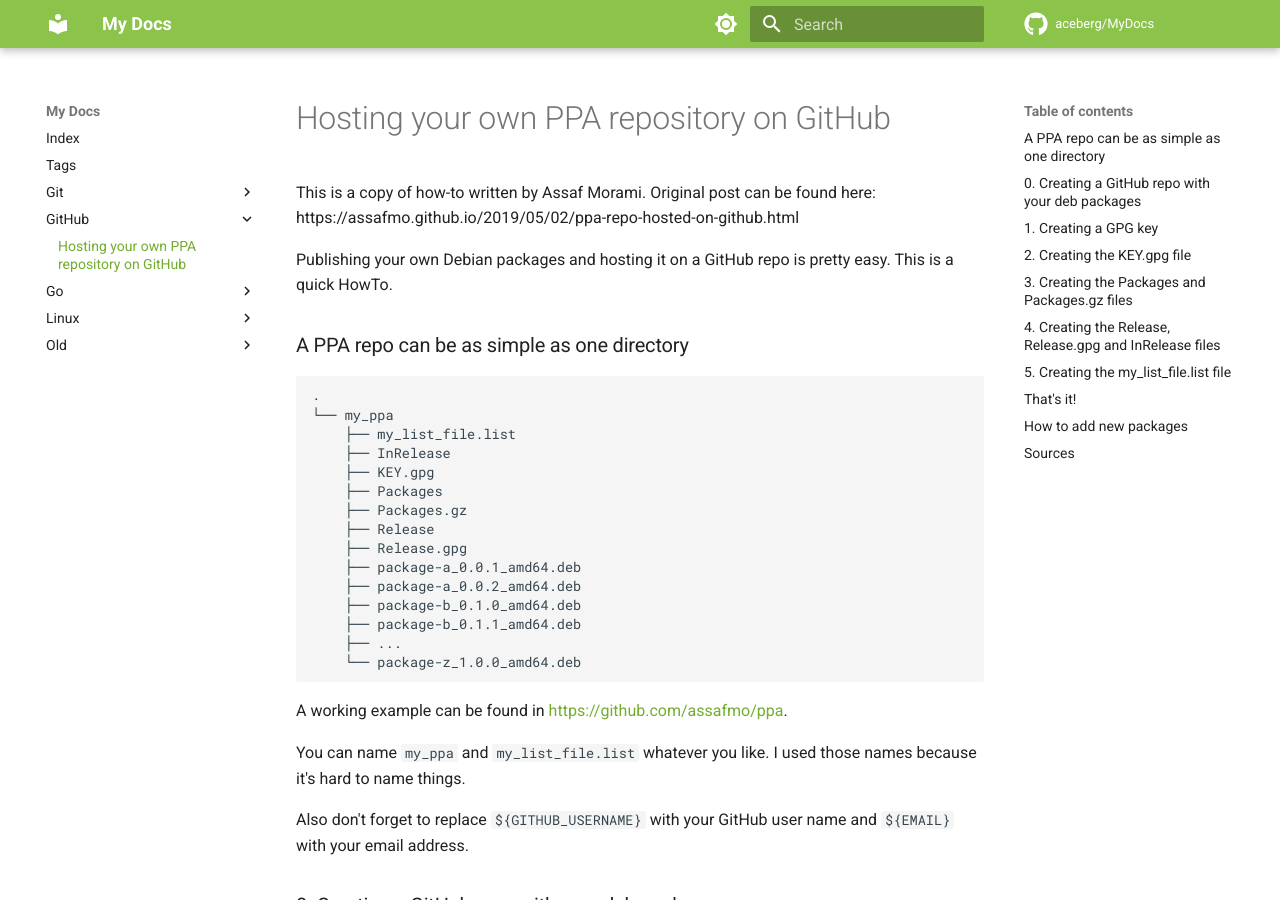
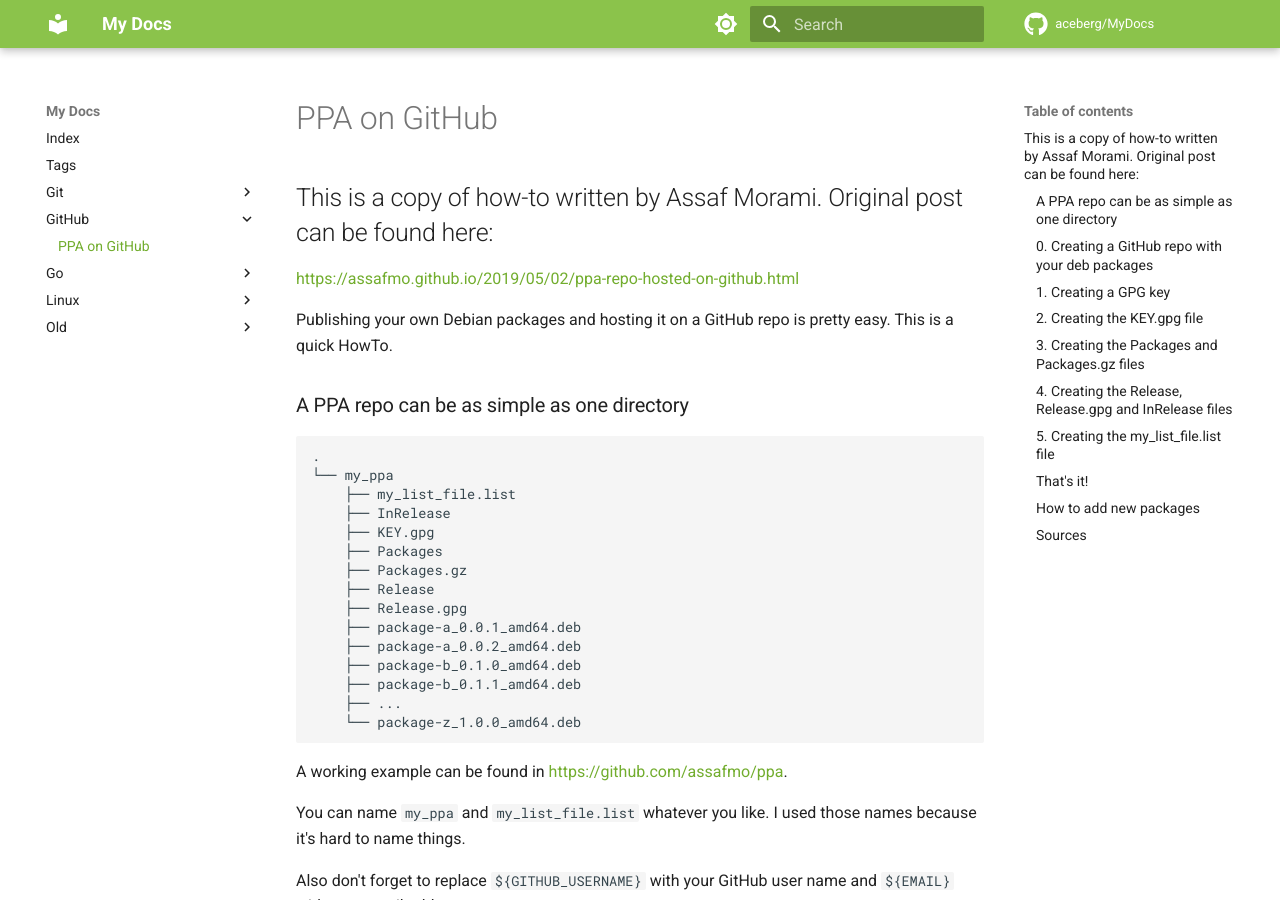
Before and after one commit to aceberg/MyDocs, an MkDocs documentation site: the page built from docs/GitHub/ppa.md, in a window 1280 px wide and 900 px high. Built offline with MkDocs 1.6.1 and Material for MkDocs 9.7.7, drawn with Linux system fonts in a browser that asks for light colours; comment, search, counter and statistics services are not loaded.

Commit message:
Link fix

```diff
--- a/docs/GitHub/ppa.md
+++ b/docs/GitHub/ppa.md
@@ -1,7 +1,7 @@
-# Hosting your own PPA repository on GitHub
+# PPA on GitHub
 
-This is a copy of how-to written by Assaf Morami. Original post can be found here:
-https://assafmo.github.io/2019/05/02/ppa-repo-hosted-on-github.html
+## This is a copy of how-to written by Assaf Morami. Original post can be found here:
+[https://assafmo.github.io/2019/05/02/ppa-repo-hosted-on-github.html](https://assafmo.github.io/2019/05/02/ppa-repo-hosted-on-github.html)
 
 Publishing your own Debian packages and hosting it on a GitHub repo is pretty easy. This is a quick HowTo.
 
```
